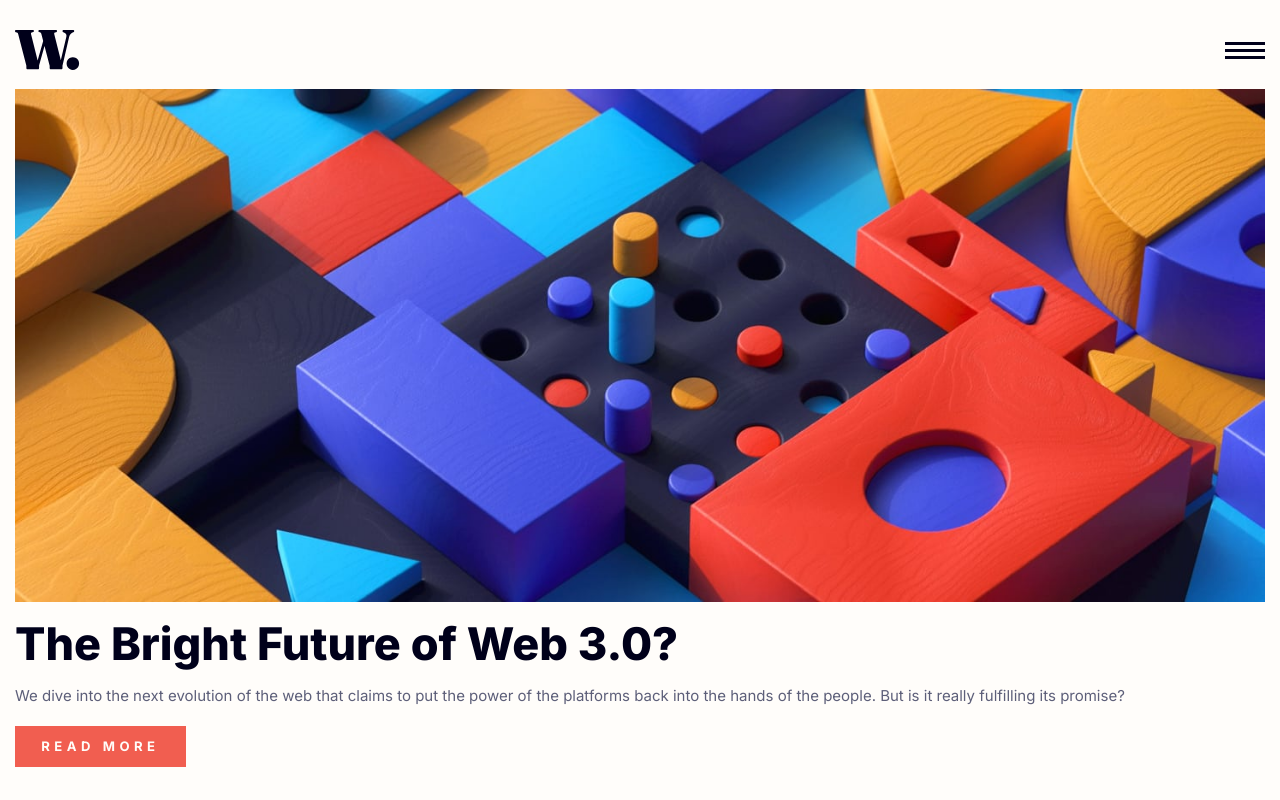
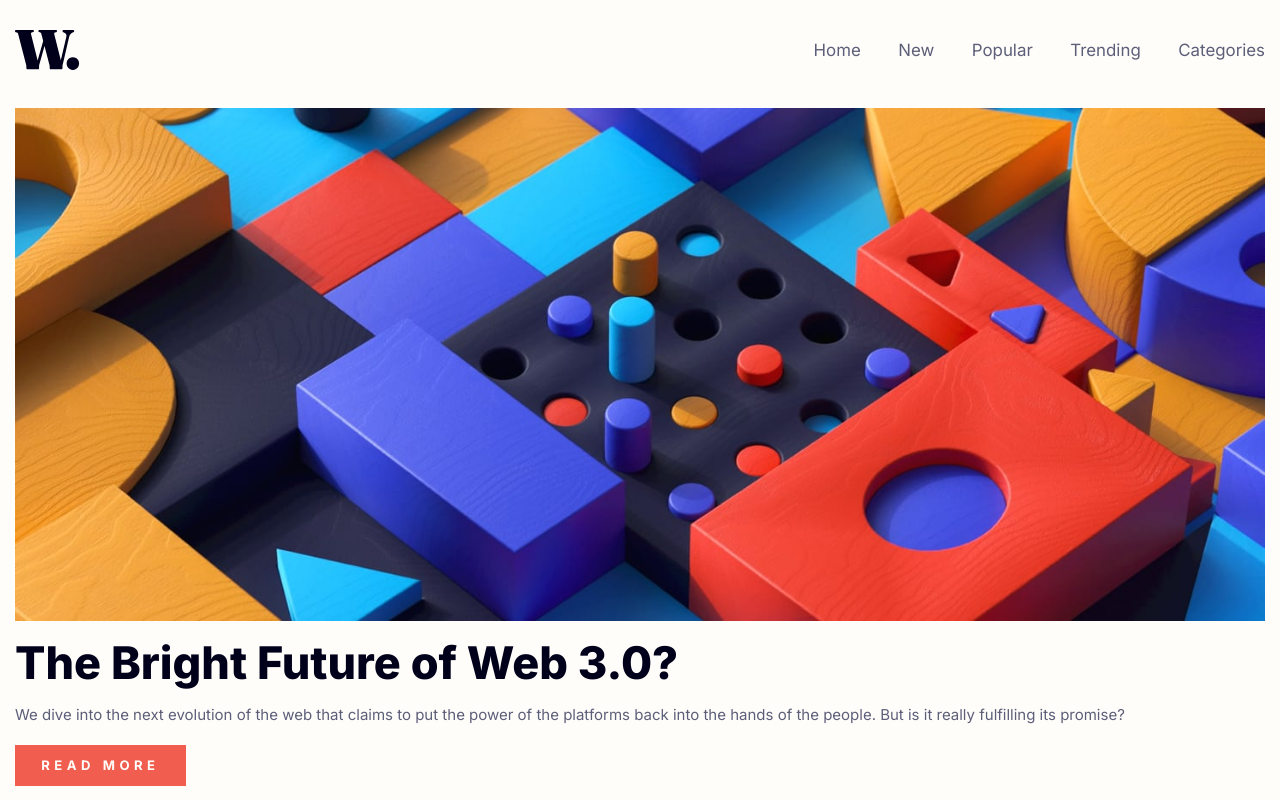
Before and after one commit to wojciechgrochecki/news-homepage, a React (Vite) app: page / in a window 1280 px wide. Shown: the top 800 px of the page. Built offline with nearby package versions, Linux system fonts and the light colour scheme.

Commit message:
adjust navigation for large screens

```diff
--- a/src/components/Navigation.tsx
+++ b/src/components/Navigation.tsx
@@ -11,23 +11,30 @@ const Navigation = ({}) => {
   }
 
   return (
-    <div className="flex w-full flex-row items-center justify-between py-5">
+    <div className="flex w-full flex-row items-center justify-between py-5 sm:mb-5">
       <img src={Logo} alt="logo" />
-      <button onClick={toggleMenu}>
+      <button onClick={toggleMenu} className="sm:hidden">
         <img src={IconMenu} alt="menu open icon" />
       </button>
       <div
         className={
           isOpen
-            ? `fixed right-0 top-0 h-full w-full bg-neutral-very-dark-blue/40 duration-300 ease-in-out `
-            : `fixed right-[-100%]`
+            ? `fixed right-0 top-0 h-full w-full bg-neutral-very-dark-blue/40 duration-300 ease-in-out
+            sm:static sm:h-fit sm:w-fit  `
+            : `fixed right-[-100%] sm:static`
         }
       >
-        <div className="ml-auto flex h-full max-w-[250px] flex-col bg-neutral-off-white px-5 py-8">
-          <button onClick={toggleMenu} className="self-end">
+        <div
+          className="ml-auto flex h-full max-w-[250px] flex-col bg-neutral-off-white px-5 py-8
+        sm:ml-0 sm:max-w-none sm:flex-row sm:px-0 sm:py-0"
+        >
+          <button onClick={toggleMenu} className="self-end sm:hidden">
             <img src={IconMenuClose} alt="menu close icon" />
           </button>
-          <ul className="mt-20 flex flex-col gap-y-5 text-lg text-neutral-very-dark-blue [&_li]:cursor-pointer">
+          <ul
+            className="mt-20 flex flex-col gap-y-5 text-lg text-neutral-very-dark-blue sm:mt-0 sm:flex-row sm:gap-y-0
+          sm:space-x-10 sm:text-neutral-dark-grayish-blue [&_li]:cursor-pointer "
+          >
             <li>Home</li>
             <li>New</li>
             <li>Popular</li>
```
